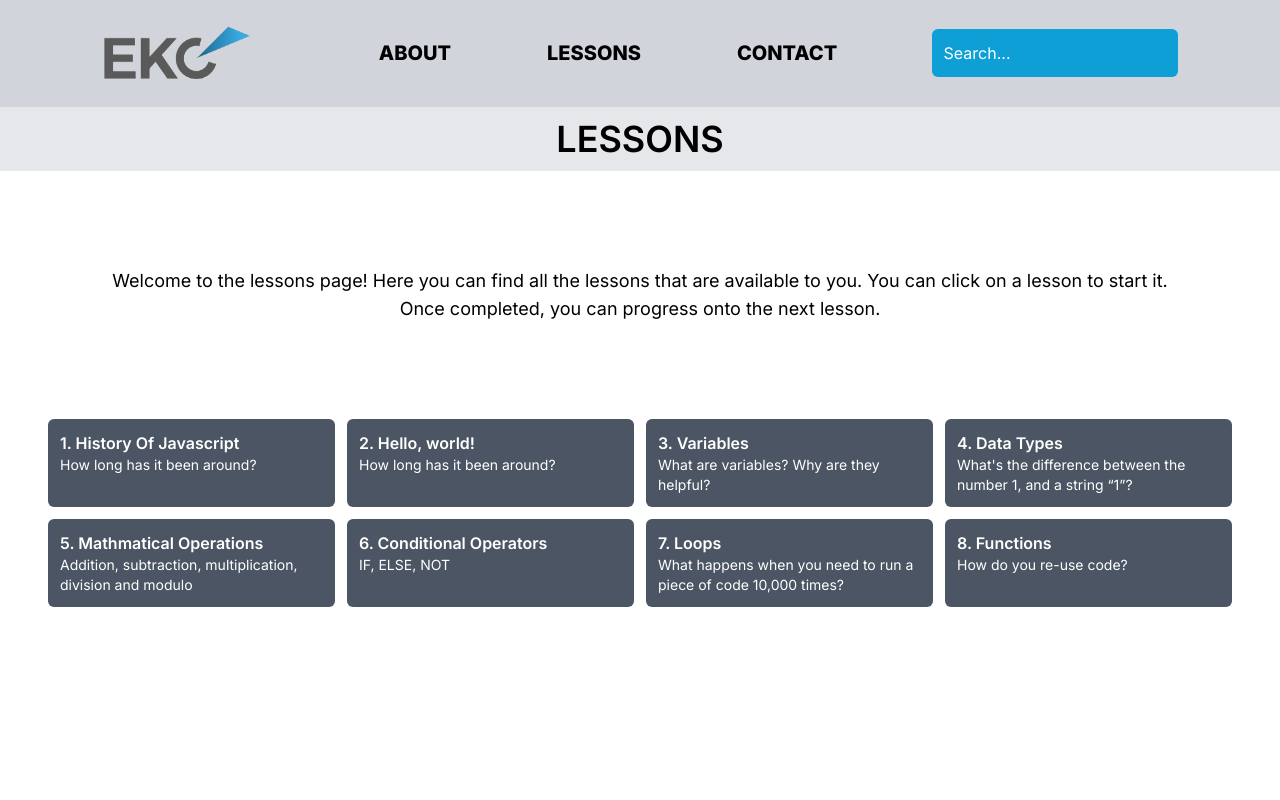
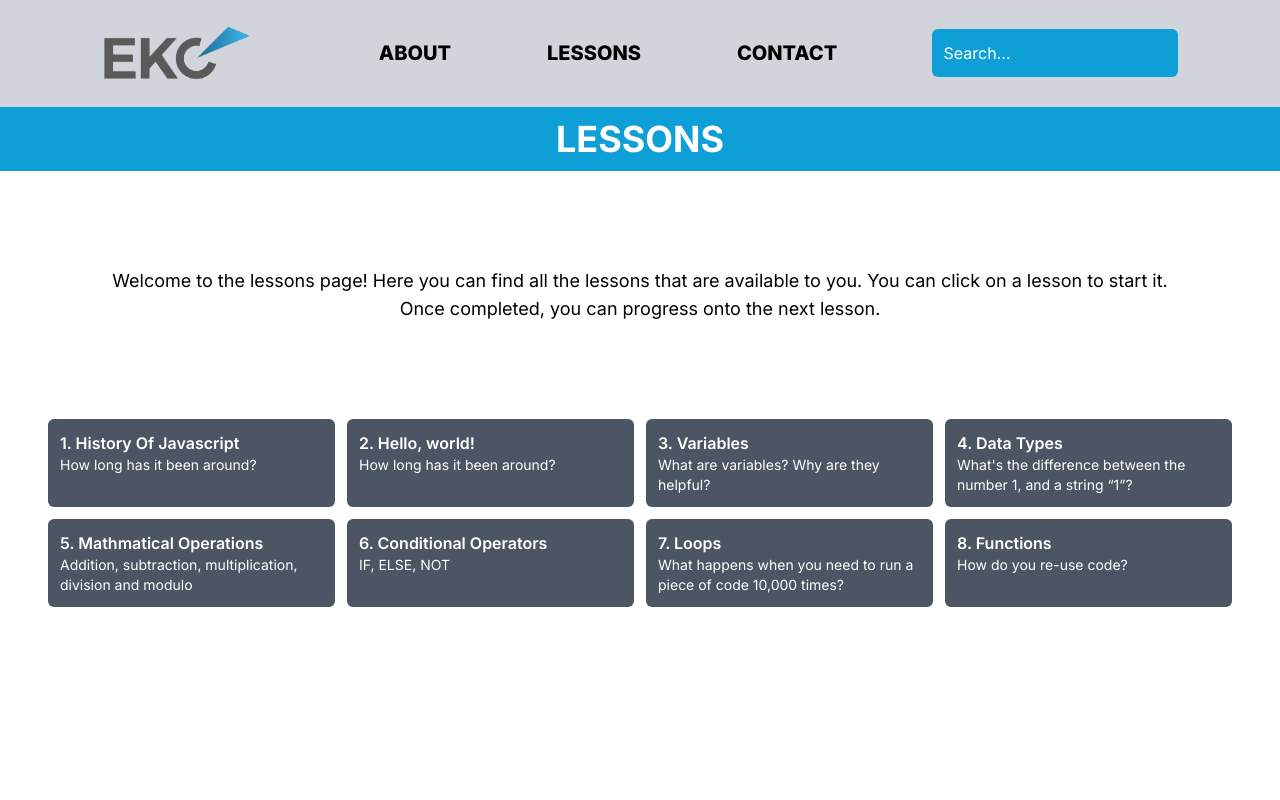
Before and after one commit to NetSpud/college, a Next.js app: page /lessons in a window 1280 px wide. Shown: the top 800 px of the page. Built offline with nearby package versions, Linux system fonts and the light colour scheme.

Commit message:
Changed header for lessons, added alt text for images on l1 page

```diff
--- a/src/app/lessons/page.tsx
+++ b/src/app/lessons/page.tsx
@@ -33,11 +33,7 @@ function Page() {
 }
 
 function Hero() {
-  return (
-    <div className="flex justify-center bg-gray-200 py-3">
-      <h1 className="text-4xl font-semibold">LESSONS</h1>
-    </div>
-  );
+  return <h1 className="text-4xl text-bold bg-ekc-b4 text-white font-bold text-center p-3 uppercase">Lessons</h1>;
 }
 
 function Lesson({ number, name, desc }: { number: number; name: string; desc: string }) {
--- a/src/app/lessons/single-pages/l1.tsx
+++ b/src/app/lessons/single-pages/l1.tsx
@@ -38,7 +38,7 @@ function Lesson1() {
             been around since 1995, and was created by Brendan Eich, a Netscape Communications Corporation employee.
           </p>
           <div className="flex justify-center">
-            <img src="/lesson-media/example-js.png" />
+            <img src="/lesson-media/example-js.png" alt="Example piece of javascript" />
           </div>
           <small className="text-xs text-center text-gray-100">Example of javascript code</small>
           <br />
@@ -55,7 +55,7 @@ function Lesson1() {
           <br />
 
           <div className="flex justify-center">
-            <img src="/lesson-media/example-oop.png" />
+            <img src="/lesson-media/example-oop.png" alt="Example of object-orientated Javascript" />
           </div>
           <small className="text-xs text-center text-gray-100">Example of javascript Object-Orientated</small>
 
```
